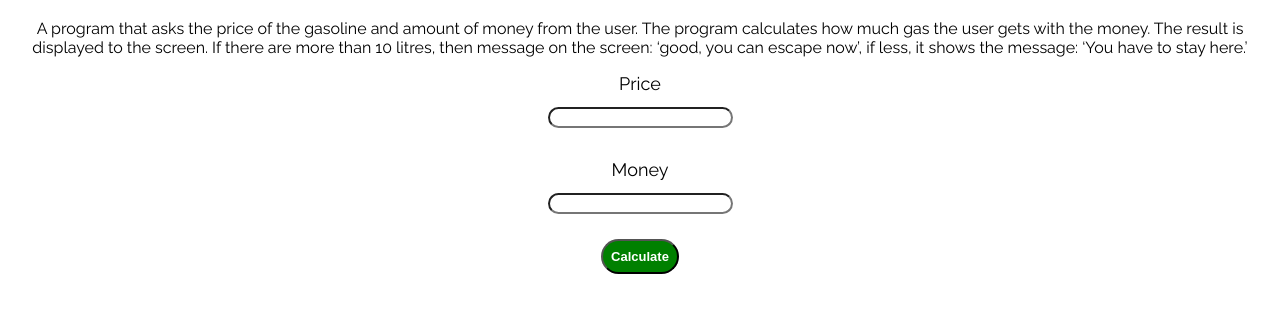
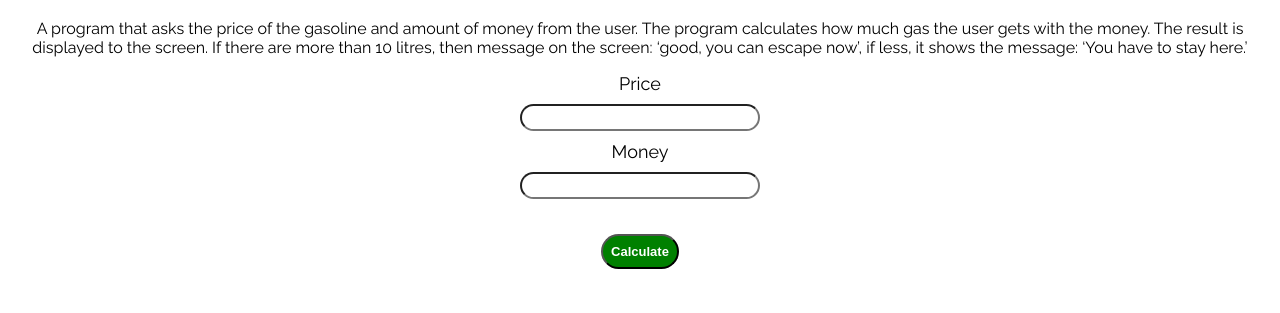
Before and after one commit to aces563/BC_JS, a plain HTML site: page gasoline_price_calculator/index.html in a window 1280 px wide. Shown: the part 61-374 px from the top of the page. Drawn offline with Linux system fonts and the light colour scheme.

Commit message:
modified gasoline price calculator html

```diff
--- a/gasoline_price_calculator/index.html
+++ b/gasoline_price_calculator/index.html
@@ -13,11 +13,13 @@
 <body>
     <h1>Gasoline Price Calculator</h1>
     <p>A program that asks the price of the gasoline and amount of money from the user. The program calculates how much gas the user gets with the money. The result is displayed to the screen. If there are more than 10 litres, then message on the screen: ‘good, you can escape now’, if less, it shows the message: ‘You have to stay here.’</p>
+        <form>
          <label for="price" class="text">Price</label>
-        <input type="number" id="price" name="price"><br><br>
+        <input type="number" id="price" name="price">
         <label for="money" class="text">Money</label>
-        <input type="money" id="money" name="money"> <br>
-        <button onclick="dailySalary()">Calculate</button><br>
+        <input type="money" id="money" name="money">
+        <button onclick="dailySalary()">Calculate</button>
+        </form>
         <div id="result"></div><br>
 
 
--- a/gasoline_price_calculator/style.css
+++ b/gasoline_price_calculator/style.css
@@ -7,9 +7,10 @@ body{
     font-family: 'Raleway', sans-serif;
 }
 
-label{
+label, input{
     display: block;
-    margin: 1%;
+    margin: auto;
+    margin-bottom: 10px;
     font-size: large;
 }
 
```
